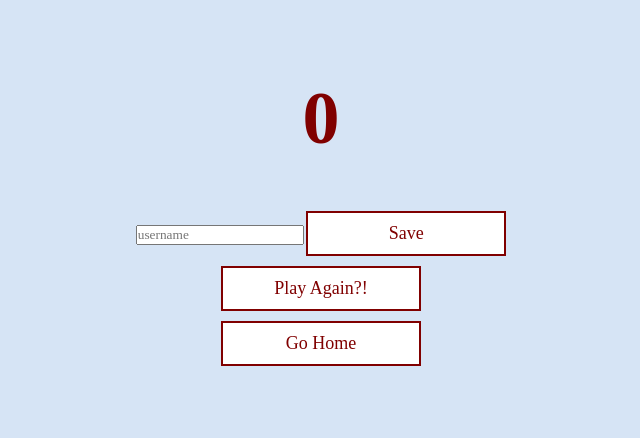
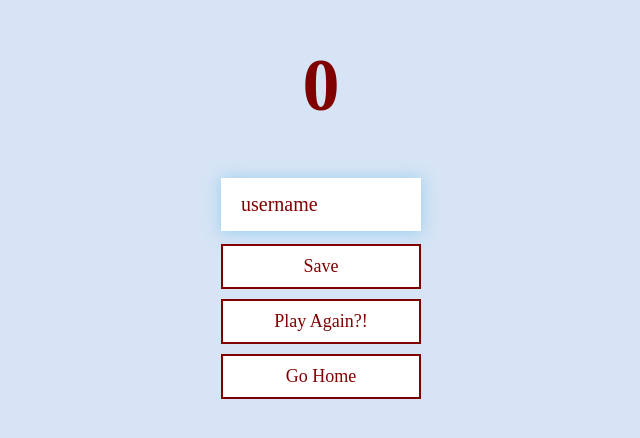
Before and after one commit to HariomYadav18/Quick-Quiz, a plain HTML site: page end.html in a window 1280 px wide. Shown: the part 154-592 px from the top of the page, without its empty margins (319-959 px from the left). Drawn offline with Linux system fonts and the light colour scheme.

Commit message:
updated end page

```diff
--- a/app.css
+++ b/app.css
@@ -112,3 +112,27 @@ h3{
     box-shadow: none;
     transform: none;
 }
+
+
+/*Forms*/
+
+form{
+    width: 100%;
+    display: flex;
+    flex-direction: column;
+    align-items: center;
+}
+
+input{
+    margin-bottom: 1.3rem;
+    width: 20rem;
+    border: maroon;
+    padding: 1.5rem;
+    box-shadow: 0 0.1rem 1.4rem 0 rgba(86, 185, 235, 0.5 );
+    font-size: 2rem;
+}
+
+input::placeholder{
+    padding: 0.5rem;
+    color: maroon;
+}
--- a/end.js
+++ b/end.js
@@ -0,0 +1,4 @@
+saveHighScore = (e) => {
+    console.log("clicked the save button");
+    e.preventDefault();
+}
```
